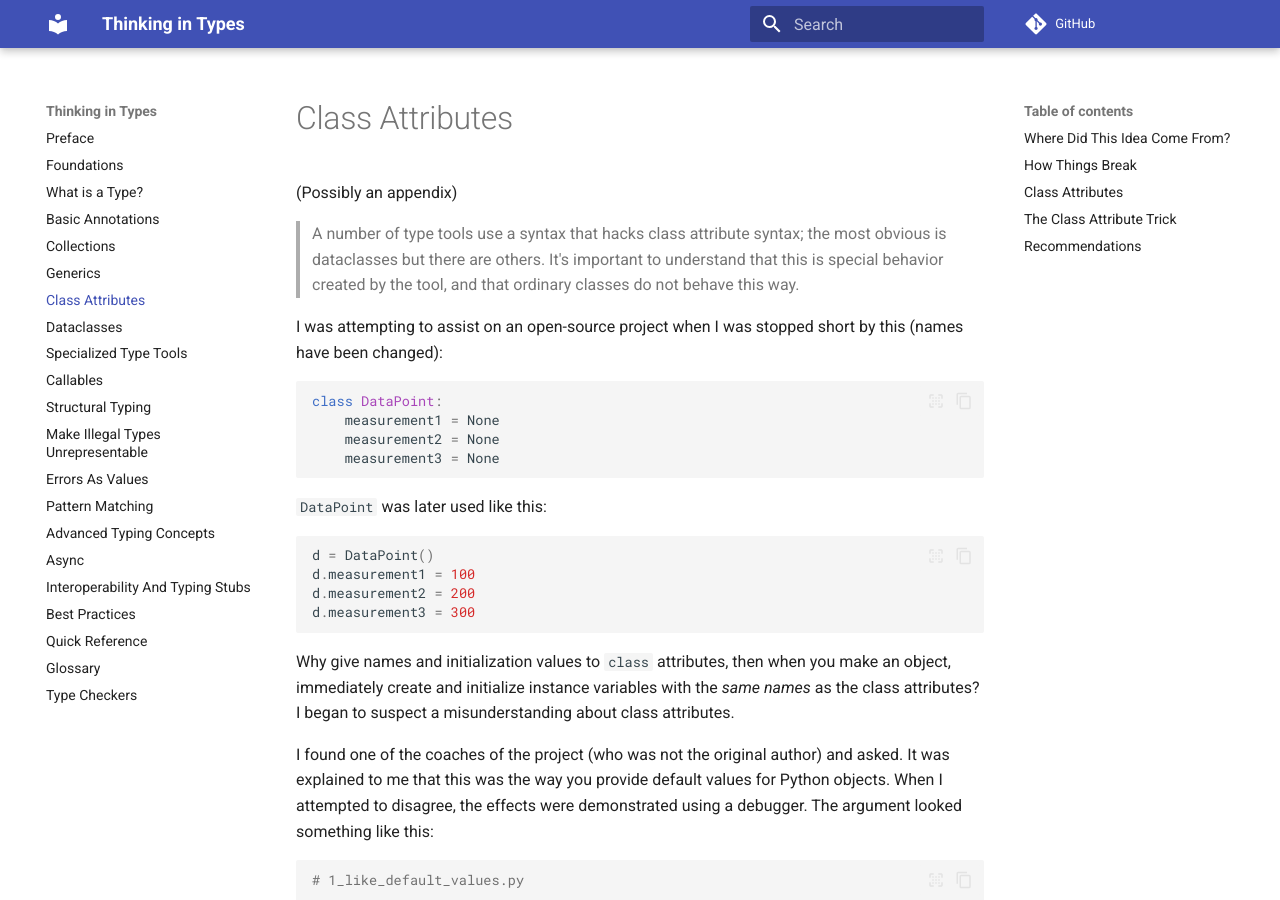
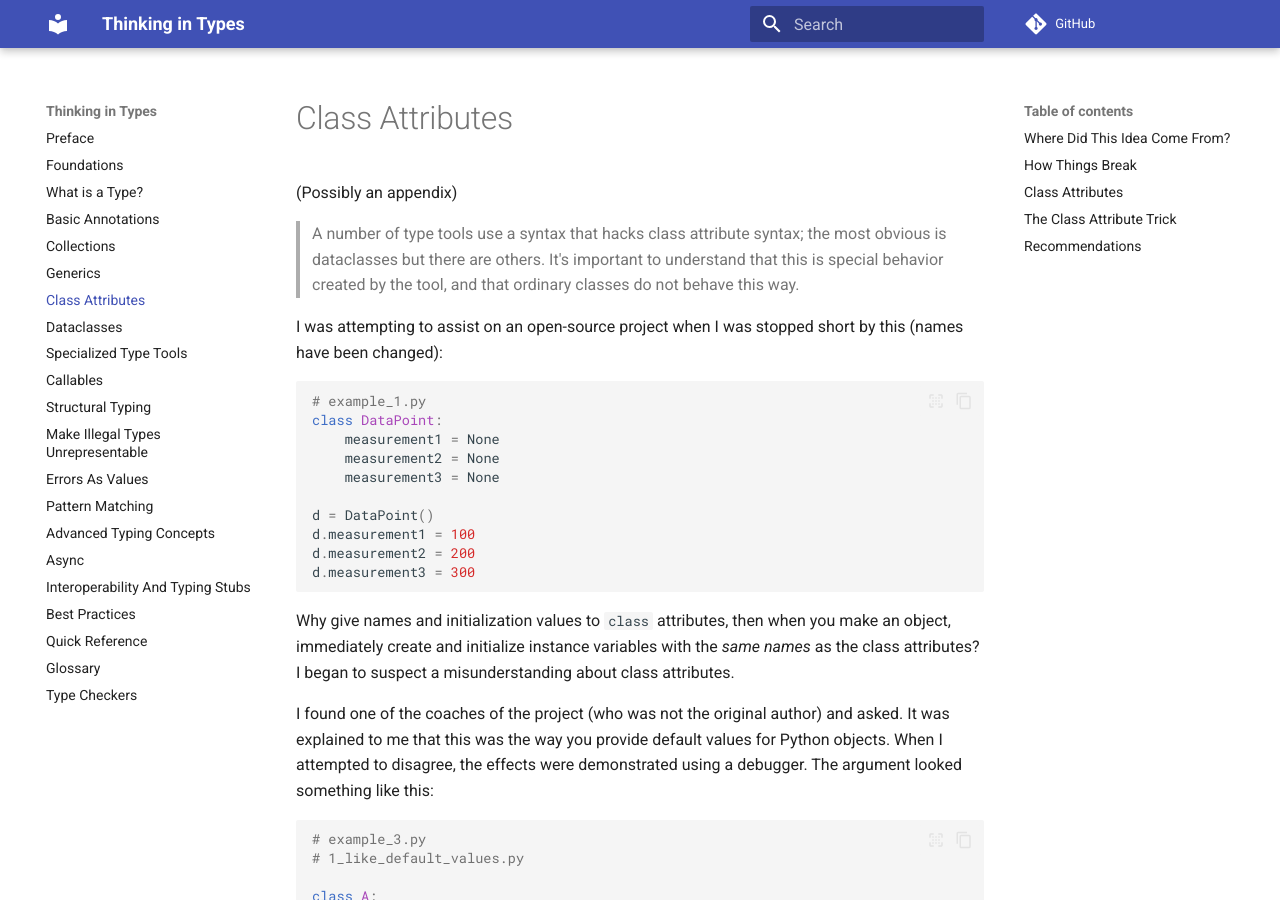
Before and after one commit to ThinkingInTypes/ThinkingInTypes.github.io, an MkDocs documentation site: the page built from Chapters/07 Class_Attributes.md, in a window 1280 px wide and 900 px high. Built offline with MkDocs 1.6.1 and Material for MkDocs 9.7.7, drawn with Linux system fonts in a browser that asks for light colours; comment, search, counter and statistics services are not loaded; some of the changed text lies outside the part shown.

Commit message:
example slugs

````diff
--- a/Chapters/07 Class_Attributes.md
+++ b/Chapters/07 Class_Attributes.md
@@ -9,15 +9,12 @@
 this (names have been changed):
 
 ```python
+# example_1.py
 class DataPoint:
     measurement1 = None
     measurement2 = None
     measurement3 = None
-```
 
-`DataPoint` was later used like this:
-
-```python
 d = DataPoint()
 d.measurement1 = 100
 d.measurement2 = 200
@@ -35,6 +32,7 @@
 using a debugger. The argument looked something like this:
 
 ```python
+# example_3.py
 # 1_like_default_values.py
 
 class A:
@@ -245,6 +243,7 @@
 does not. This adds to the confusion, so when a Java or C++ programmer (who has not learned about class attributes) sees something of the form:
 
 ```python
+# example_4.py
 Class X:
     a = 1
     b = 2
@@ -268,6 +267,7 @@
 configuration that produces a surprise:
 
 ```python
+# example_5.py
 # 4_it_all_goes_wrong.py
 
 class A:
@@ -383,6 +383,7 @@
 and objects:
 
 ```python
+# example_6.py
 # look_inside.py
 
 def attributes(d: object) -> str:
@@ -403,6 +404,7 @@
 see the details when using class attributes:
 
 ```python
+# example_7.py
 # 5_class_attributes.py
 from look_inside import show
 
@@ -439,6 +441,7 @@
 Let's look at the original example using `show()`:
 
 ```python
+# example_8.py
 # 6_like_default_values_shown.py
 from look_inside import show
 
@@ -483,6 +486,7 @@
 first time I saw it was in Django:
 
 ```python
+# example_9.py
 class Blog(models.Model):
     name = models.CharField(max_length=100)
     tagline = models.TextField()
@@ -499,6 +503,7 @@
 other methods using class attributes as a template. Simply adding `dataclasses` to `4_it_all_goes_wrong.py` fixes the problem:
 
 ```python
+# example_10.py
 from dataclasses import dataclass
 
 @dataclass
@@ -516,6 +521,7 @@
 `class A`:
 
 ```python
+# example_11.py
 # 7_choices.py
 from look_inside import show
 from dataclasses import dataclass
````
Also changed, not shown: Chapters/18 Best_Practices.md (+8 -13 lines).
